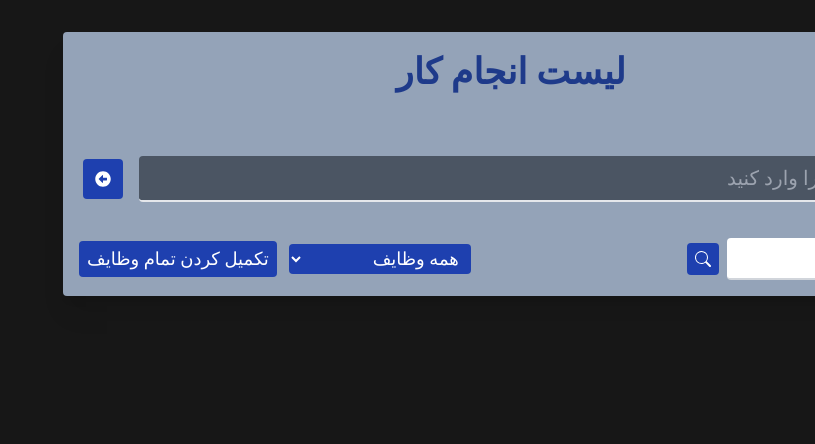
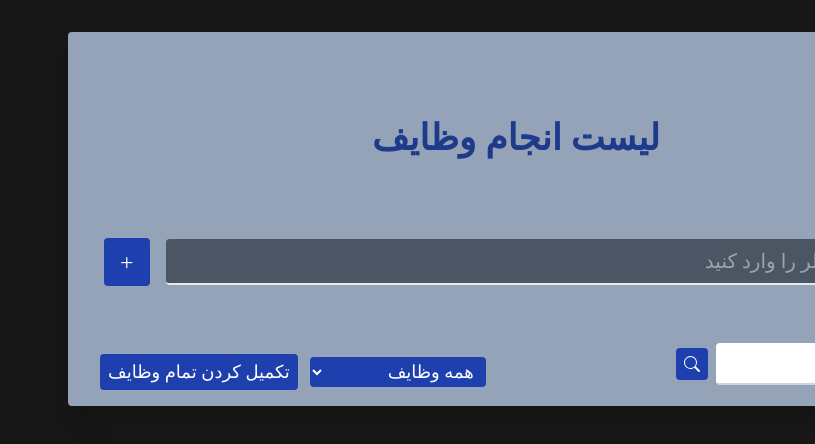
Before and after one commit to hamedhmd88/TodoApp_Redux, a React (Vite) app: page / in a window 1280 px wide. Shown: the top 444 px of the page, without its empty margins (465-1280 px from the left). Built offline with nearby package versions, Linux system fonts and the light colour scheme.

Commit message:
add translation

```diff
--- a/package.json
+++ b/package.json
@@ -12,8 +12,10 @@
   "dependencies": {
     "@material-tailwind/react": "^2.1.9",
     "@reduxjs/toolkit": "^2.2.5",
+    "i18next": "^23.11.5",
     "react": "^18.2.0",
     "react-dom": "^18.2.0",
+    "react-i18next": "^14.1.2",
     "react-icons": "^5.2.1",
     "react-redux": "^9.1.2",
     "redux-logger": "^3.0.6",
--- a/src/components/FilterButton.jsx
+++ b/src/components/FilterButton.jsx
@@ -1,25 +1,29 @@
 import { useDispatch, useSelector } from "react-redux";
 import { filterTodo, markAllCompleted } from "../Redux/Action/actions";
+import { useTranslation } from "react-i18next";
 
 
 const FilterButton = () => {
+
+  const {t} = useTranslation();
+
     const dispatch = useDispatch();
     const currentFilter = useSelector((state => state.filter))
     const handleFilter = (filter) => {
         dispatch(filterTodo(filter))
     }
   return (
-    <div className="flex space-x-4 items-center mb-4">
+    <div className="flex space-x-4 items-center m-4 mb-4">
     <select
       value={currentFilter}
       onChange={(e) => handleFilter(e.target.value)}
       className=" cursor-pointer  text-lg px-2 py-1 ml-3 border-blue-300 bg-blue-800 hover:bg-blue-600  text-white focus:outline-none rounded"
       >
-      <option value='ALL' >همه وظایف</option>
-      <option value='COMPLETED' >وظایف تکمیل شده</option>
-      <option value='INCOMPLETE' >وظایف تکمیل نشده</option>
+      <option value='ALL' >{t("all duties")} </option>
+      <option value='COMPLETED' > {t("completed")} </option>
+      <option value='INCOMPLETE' > {t("uncompleted")} </option>
       </select>
-      <button onClick={() => dispatch(markAllCompleted())} className=" text-lg px-2 py-1 bg-blue-800 text-white ml-2 rounded hover:bg-blue-600">    تکمیل کردن تمام وظایف</button>
+      <button onClick={() => dispatch(markAllCompleted())} className=" text-lg px-2 py-1 bg-blue-800 text-white ml-2 rounded hover:bg-blue-600">   {t("completed all")}    </button>
   </div>
   )
 }
--- a/src/components/List.jsx
+++ b/src/components/List.jsx
@@ -22,7 +22,7 @@ const List = () => {
     });
   }, [filterTodos, filter, search]);
   return (
-    <ul>
+    <ul className=" m-4">
         {
             filteredTodos.map((todo, i) => (
                 <TodoItems key={i} todo={todo} index={i} />
--- a/src/components/Todo.jsx
+++ b/src/components/Todo.jsx
@@ -5,7 +5,16 @@ import { addTodo, updateSearchTodo } from "../Redux/Action/actions";
 import { BsSearch } from "react-icons/bs";
 import FilterButton from "./FilterButton";
 import List from "./List";
+import { useTranslation } from "react-i18next";
+
+import iran from '../assets/images/iran.png'
+
+
 const Todo = () => {
+
+const {i18n: {changeLanguage, dir, language }, t} = useTranslation()
+
+
   const dispatch = useDispatch();
   const [todoText, setTodoText] = useState("");
   const [searchText, setSearchText] = useState("");
@@ -25,21 +34,37 @@ const Todo = () => {
     dispatch(updateSearchTodo(value))
   }
 
+  const onChangeLocale = (e) => {
+    // const {value} = e.target;
+    // changeLanguage(value)
+    // or
+    changeLanguage(e.target.value)
+  }
+
   return (
-    <div className=" max-w-4xl mx-auto sm:mt-8 bg-slate-400 rounded shadow-xl">
-      <h2 className="mt-5 mb-6 p-5 text-4xl font-bold text-center text-blue-900"> لیست انجام کار </h2>
+    <div dir={dir()} className=" max-w-4xl mx-auto sm:mt-8 bg-slate-400 rounded shadow-xl">
+
+      <select
+        onChange={onChangeLocale} value={language}
+        className=" m-2 cursor-pointer  text-lg px-2 py-1 ml-3 border-blue-300 bg-blue-800 hover:bg-blue-600  text-white focus:outline-none rounded"
+        >
+        <option value="en">English</option>
+        <option value="fa">Persian</option>
+      </select>
+
+      <h2 className="mt-5 mb-6 p-5 text-4xl font-bold text-center text-blue-900">{t("todo")}</h2>
 
       {/* Input Button */}
       <div className="flex items-center mb-4 p-5">
         <input
           type="text"
-          placeholder="کار مورد نظر را وارد کنید"
+          placeholder={t("add todo")}
           className="flex-grow p-2 border-b-2 bg-gray-600 text-xl rounded focus:outline-none focus:border-blue-500"
           name="text"
           id="addTodo"
           onChange={(e) => setTodoText(e.target.value)}
         />
-        <button className="mr-4 p-3 bg-blue-800 text-white rounded hover:bg-black focus:outline-none" onClick={saveTodo}><FaArrowAltCircleLeft/></button>
+        <button className="m-4  py-2 px-4 text-2xl bg-blue-800 rounded text-white  hover:bg-black focus:outline-none" onClick={saveTodo}>+</button>
       </div>
 
       {/* Filter Search */}
@@ -47,10 +72,10 @@ const Todo = () => {
 
         {/* Search */}
 
-        <div className=" flex items-center justify-end mt-4 mb-4 sm:mt-0">
+        <div className=" flex items-center justify-end  m-4 sm:mt-0">
           <input
             type="text"
-            placeholder="جست و جو"
+            placeholder={t("search")}
             value={searchText}
             name="text"
             onChange={(e) => handleSearchTodo(e.target.value)}
--- /dev/null
+++ b/src/i18n.js
@@ -0,0 +1,27 @@
+import i18n from "i18next";
+import { initReactI18next } from "react-i18next";
+import { en } from "./locale/en";
+import { fa } from "./locale/fa";
+
+
+const resources = {
+  en: {
+    translation: en
+  },
+  fa: {
+    translation: fa
+  }
+};
+
+i18n
+  .use(initReactI18next)
+  .init({
+    resources,
+    lng: "fa",
+
+    interpolation: {
+      escapeValue: false
+    }
+  });
+
+  export default i18n;
--- a/src/index.css
+++ b/src/index.css
@@ -25,7 +25,7 @@
 
     body {
         direction: rtl;
-        /* font-family: Vazirmatn, sans-serif;    */
+        font-family: system-ui, -apple-system, BlinkMacSystemFont, 'Segoe UI', Roboto, Oxygen, Ubuntu, Cantarell, 'Open Sans', 'Helvetica Neue', sans-serif;
          @apply bg-neutral-900 font-Vazirmatn
 
     }
--- /dev/null
+++ b/src/locale/en.js
@@ -0,0 +1,11 @@
+
+export const en = {
+    "todo": "Todo List",
+    "add todo": "Add New Todo",
+    "search": "Search",
+    "all duties": "All Duties",
+    "completed": "Completed Tasks",
+    "uncompleted": "Uncompleted Tasks",
+    "completed all": "completed All Tasks",
+
+}
--- /dev/null
+++ b/src/locale/fa.js
@@ -0,0 +1,11 @@
+
+export const fa = {
+    "todo": "لیست انجام وظایف",
+    "add todo": "وظیفه مورد نظر را وارد کنید",
+    "search": "جست و جو",
+    "all duties": "همه وظایف",
+    "completed": "وظایف انجام شده",
+    "uncompleted": "وظایف انجام نشده",
+    "completed all": "تکمیل کردن تمام وظایف",
+
+}
--- a/src/main.jsx
+++ b/src/main.jsx
@@ -6,6 +6,9 @@ import "./assets/Fonts/2 Bardiya Bold.ttf"
 import { Provider } from 'react-redux'
 
 import store from './Redux/Store/store.js'
+
+import './i18n.js';
+
 
 ReactDOM.createRoot(document.getElementById('root')).render(
   <React.StrictMode>
```
Also changed, not shown: src/assets/images/iran.png (added), 1 other file (tests, documents, lock files or other folders).
